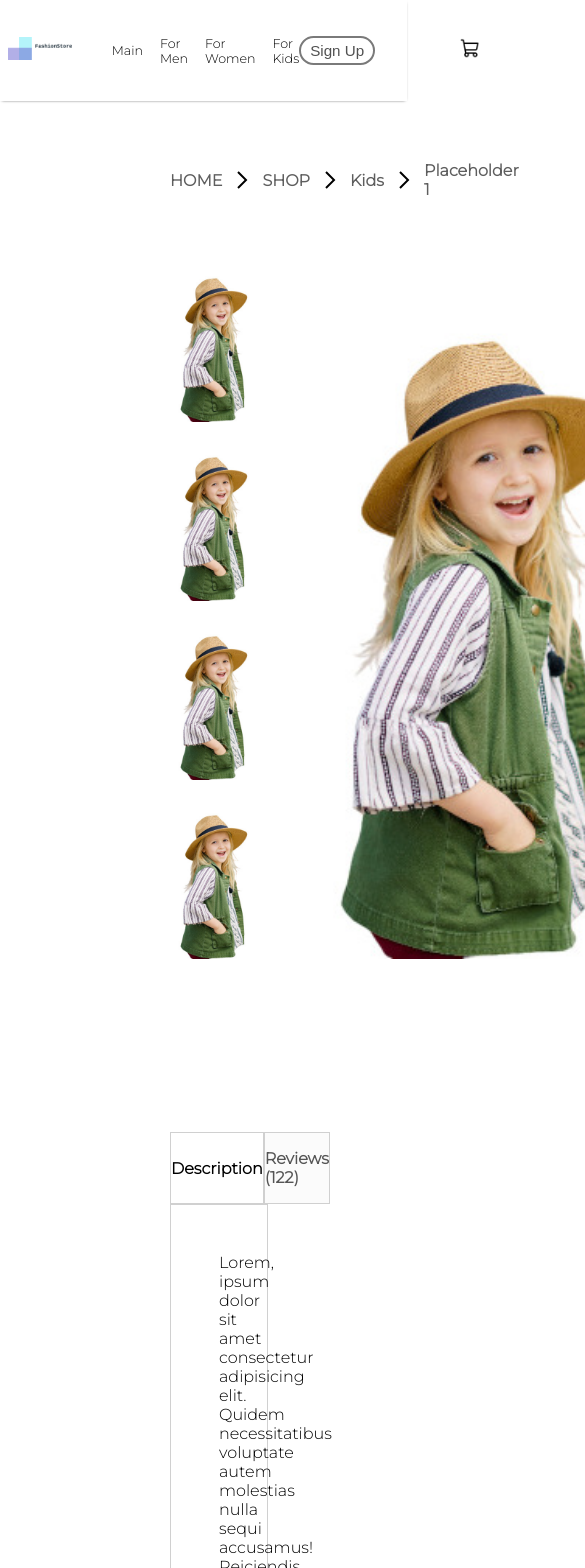
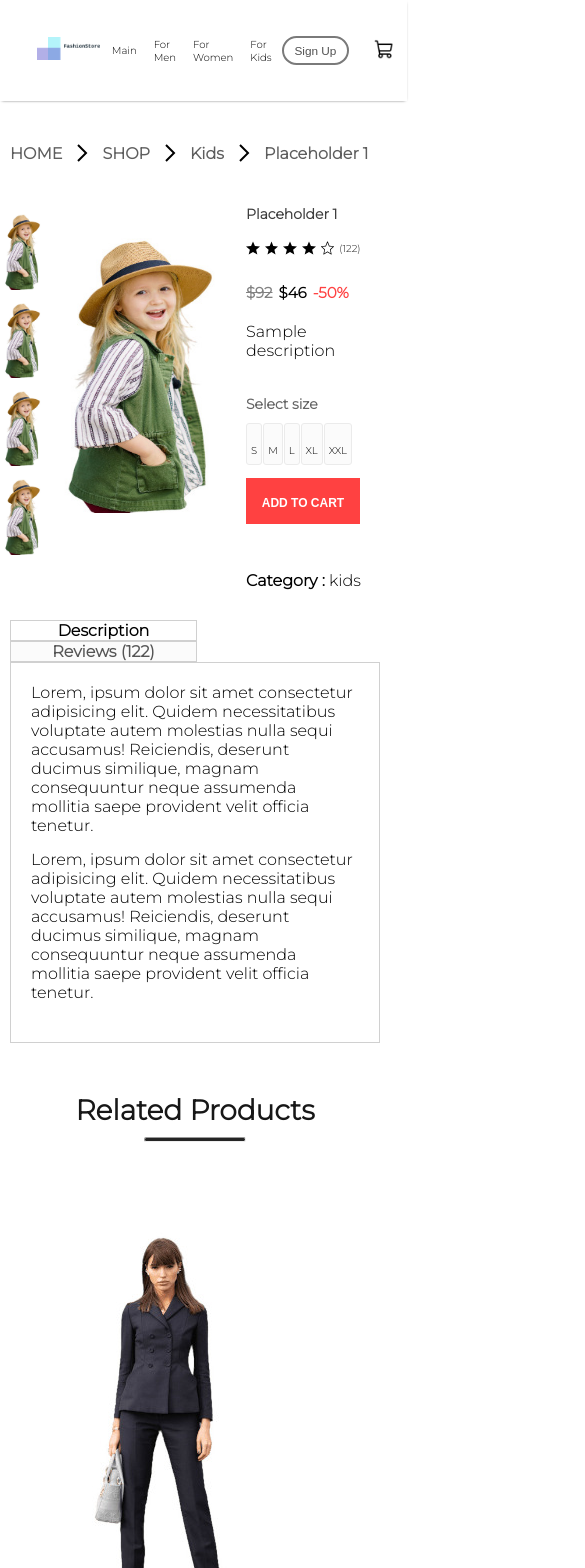
Before and after one commit to Sebastian4090/fashion-store, a React (Vite) app: page /product/1 in a window 390 px wide. Shown: the top 1568 px of the page, 585 px wide, since content can reach past the window. Built offline with nearby package versions, Linux system fonts and the light colour scheme.

Commit message:
improved responsiveness of the product page + footer and navbar improvements

```diff
--- a/src/Components/breadcrumbs/Breadcrumb.css
+++ b/src/Components/breadcrumbs/Breadcrumb.css
@@ -1,10 +1,16 @@
-.breadcrumb{
+.breadcrumb {
     display: flex;
     align-items: center;
     gap: 8px;
     color: #5e5e5e;
     font-size: 16px;
     font-weight: 600;
-    margin: 60px 170px;
     text-transform: capitalize;
-}
+    margin: 60px 20px;
+  }
+
+  @media (max-width: 768px) {
+    .breadcrumb {
+      margin: 40px 10px;
+    }
+  }
--- a/src/Components/descriptionBox/DescriptionBox.css
+++ b/src/Components/descriptionBox/DescriptionBox.css
@@ -1,12 +1,14 @@
-.descriptionBox{
-    margin: 120px 170px;
-}
+.descriptionBox {
+    margin: 60px 20px;
+  }
 
-.descriptionBox-navigator{
+  .descriptionBox-navigator {
     display: flex;
-}
+    flex-wrap: wrap;
+    gap: 10px;
+  }
 
-.descriptionBox-navBox{
+  .descriptionBox-navBox {
     display: flex;
     align-items: center;
     justify-content: center;
@@ -15,18 +17,43 @@
     width: 171px;
     height: 70px;
     border: 1px solid #d0d0d0;
-}
+  }
 
-.descriptionBox-navBox.fade{
+  .descriptionBox-navBox.fade {
     background: #fbfbfb;
     color: #555;
-}
+  }
 
-.descriptionBox-description{
+  .descriptionBox-description {
     display: flex;
     flex-direction: column;
-    gap: 25px;
+    gap: 15px;
     border: 1px solid #d0d0d0;
-    padding: 48px;
-    padding-bottom: 70px;
-}
+    padding: 20px;
+    padding-bottom: 40px;
+  }
+
+  @media (max-width: 1650px) {
+    .descriptionBox {
+      margin: 30px 10px;
+    }
+
+    .descriptionBox-navigator {
+      flex-direction: column;
+      gap: 20px;
+    }
+
+    .descriptionBox-navBox {
+      width: 50%;
+      height: auto;
+    }
+  }
+
+  @media (max-width: 768px){
+    .descriptionBox-navigator{
+        display: inline-table;
+        gap: 0px;
+        width: 100%;
+    }
+
+  }
--- a/src/Components/footer/Footer.css
+++ b/src/Components/footer/Footer.css
@@ -8,6 +8,7 @@
   }
 
   .footer-logo {
+    margin-top: 5%;
     display: flex;
     align-items: center;
     gap: 2vh;
@@ -59,3 +60,20 @@
     height: 0.3vh;
     background: #c7c7c7;
   }
+
+@media (max-width: 768px) {
+  .footer {
+    gap: 10px;
+    margin-top: 40px;
+  }
+
+  .footer-logo img{
+    margin-bottom: 20px;
+  }
+
+  .footer-links {
+    font-size: 12px;
+    gap: 10px;
+    margin-left: -35px;
+  }
+}
--- a/src/Components/navbar/Navbar.css
+++ b/src/Components/navbar/Navbar.css
@@ -105,7 +105,7 @@
   }
   .nav-menu {
     gap: 3vh;
-    font-size: 2vh;
+    font-size: 1.5vh;
   }
   .nav-menu hr {
     width: 90%;
@@ -131,23 +131,27 @@
 
 @media screen and (max-width: 480px) {
   .nav-logo img {
+    margin-left: 45%;
     width: 7.5vh;
   }
   .nav-menu {
     gap: 2vh;
-    font-size: 1.5vh;
+    font-size: 1.2vh;
   }
   .nav-menu hr {
     width: 95%;
     height: 0.2vh;
   }
   .nav-login-cart img {
+    margin-left: -60px;
+    margin-bottom: -2px;
     width: 2.5vh;
   }
   .nav-login-cart button {
-    width: 9vh;
+    width: 8vh;
     height: 3.5vh;
-    font-size: 1.8vh;
+    font-size: 1.4vh;
+    margin-left: 10px;
   }
   .nav-cart-count {
     width: 1vh;
@@ -156,5 +160,6 @@
     left: 99%;
     transform: translate(-50%, -50%);
     font-size: 1vh;
+    margin-left: -40px;
   }
 }
--- a/src/Components/productDisplay/ProductDisplay.css
+++ b/src/Components/productDisplay/ProductDisplay.css
@@ -1,135 +1,223 @@
-@keyframes hover_redButton{
-    from {color: white;}
-    to {color: #1c1c1c;}
+@keyframes hover_redButton {
+    from {
+      color: white;
+    }
+    to {
+      color: #1c1c1c;
+    }
   }
 
-.product-display{
+  .product-display {
     display: flex;
     margin: 0px 170px;
-    margin-bottom: 20vh;
+    margin-bottom: 10vh;
   }
 
-.product-display-left{
+  .product-display-left {
     display: flex;
     gap: 17px;
   }
 
-.product-display-imgList{
+  .product-display-imgList {
     display: flex;
     flex-direction: column;
     gap: 16px;
   }
 
-.product-display-imgList img{
-    height: 163px;
+  .product-display-imgList img {
+    max-height: 163px;
+    width: auto;
   }
 
-.product-display-imgMain{
-    width: auto;
-    height: 700px;
+  .product-display-imgMain {
+    max-width: 60vw;
+    width: 28vw;
+    height: 40vw;
   }
 
-.product-display-right{
-    margin: 0px 70px;
+  .product-display-right {
+    margin: 0px 5vw;
     display: flex;
     flex-direction: column;
   }
 
-.product-display-right h1{
+  .product-display-right h1 {
     color: #3d3d3d;
     font-size: 40px;
     font-weight: 700;
   }
 
-.product-display-rightStars{
+  .product-display-rightStars {
     display: flex;
     align-items: center;
-    margin-top: 13px;
+    margin-top: 10px;
     gap: 5px;
     color: #1c1c1c;
     font-size: 16px;
   }
 
-.product-display-rightStars img{
-    width: 3vh;
+  .product-display-rightStars img {
+    height: 3vh;
   }
 
-.product-display-rightPrices{
+  .product-display-rightPrices {
     display: flex;
-    margin: 40px 0px;
-    gap: 30px;
+    margin: 6vh 0px;
+    gap: 20px;
     font-size: 24px;
     font-weight: 700;
   }
 
-.product-display-rightPriceOld{
+  .product-display-rightPriceOld {
     color: #818181;
     text-decoration: line-through;
   }
 
-/* .product-display-rightPriceNew{
-} */
-
-.product-display-rightDiscount{
+  .product-display-rightDiscount {
     color: #ff4141;
   }
 
-.product-display-rightSize h1{
-    margin-top: 55px;
+  .product-display-rightSize h1 {
+    margin-top: 6vh;
     color: #656565;
     font-size: 20px;
     font-weight: 600;
   }
 
-.product-display-rightSizes{
+  .product-display-rightSizes {
     display: flex;
-    margin: 30px 0px;
-    gap: 20px;
+    margin: 3vh 0px;
+    gap: 1.35vw;
   }
 
-.product-display-rightSizes div{
-    padding: 18px 24px;
+  .product-display-rightSizes div {
+    padding: 2vh 1.6vw;
     background: #fbfbfb;
     border: 1px solid #ebebeb;
     border-radius: 3px;
     cursor: pointer;
   }
 
-.product-display-rightSizes div:hover{
+  .product-display-rightSizes div:hover {
     border-color: #919191;
   }
 
-.product-display-rightSizes div:active{
+  .product-display-rightSizes div:active {
     background: #dfdfdf;
   }
 
-.product-display-right button{
-    padding: 20px 40px;
-    width: 200px;
+  .product-display-right button {
+    padding: 2.2vh 2vw;
+    width: 12vw;
     font-size: 16px;
     font-weight: 600;
     color: white;
     background: #ff4141;
-    margin-bottom: 40px;
+    margin-bottom: 4vh;
     border: none;
     outline: none;
     cursor: pointer;
   }
 
-.product-display-right button:hover{
+  .product-display-right button:hover {
     animation-name: hover_redButton;
     animation-duration: 0.5s;
     color: #1c1c1c;
   }
 
-.product-display-right button:active{
+  .product-display-right button:active {
     background: #cf3535;
   }
 
-.product-display-rightCategory{
-    margin-top: 10px;
+  .product-display-rightCategory {
+    margin-top: 1.5vh;
   }
 
-.product-display-rightCategory span{
+  .product-display-rightCategory span {
     font-weight: 600;
   }
+
+  @media (max-width: 1650px) {
+    .product-display {
+      margin: 0px 10px;
+    }
+
+    .product-display-right h1{
+        font-size: 20px;
+    }
+
+    .product-display-rightStars img{
+        width: 20%;
+    }
+
+    .product-display-rightPrices{
+        font-size: 18px;
+    }
+  }
+
+  @media (max-width: 768px) {
+    .product-display{
+        margin: 0px 0px;
+    }
+
+    .product-display-left{
+        gap: 2px;
+    }
+
+    .product-display-imgList{
+        gap: 4px;
+    }
+
+    .product-display-imgList img{
+        height: 10vh;
+    }
+
+    .product-display-right h1{
+        font-size: 14px;
+    }
+
+    .product-display-imgMain{
+        height: 80%;
+        width: 150%;
+        margin-left: -12px;
+    }
+
+    .product-display-rightStars{
+        font-size: 10px;
+    }
+
+    .product-display-rightStars img{
+        height: 3.5vh;
+        width: 3.5vw;
+    }
+
+    .product-display-rightPrices{
+        font-size: 15px;
+        gap: 6px;
+        margin: 20px 0px;
+    }
+
+    .product-display-rightSize{
+        margin-top: -15px;
+    }
+
+    .product-display-rightSizes{
+        margin: 10px 0px;
+        gap: 1px;
+        font-size: 10px;
+        height: 0.5vh;
+        width: 0.5vw;
+    }
+
+    .product-display-rightSizes div{
+        padding: 20px 4px;
+
+    }
+
+    .product-display-right button{
+        width: 29.2vw;
+        height: 12vw;
+        margin-top: 40px;
+        font-size: 12px;
+    }
+  }
--- a/src/Components/relatedProducts/RelatedProducts.css
+++ b/src/Components/relatedProducts/RelatedProducts.css
@@ -1,27 +1,48 @@
-.relatedProducts{
+.relatedProducts {
     display: flex;
     flex-direction: column;
     align-items: center;
-    gap: 10px;
-    height: 90vh;
-}
+    gap: 20px;
+    min-height: 70vh;
+  }
 
-.relatedProducts h1{
+  .relatedProducts h1 {
     color: #171717;
-    font-size: 50px;
+    font-size: 36px;
     font-weight: 600;
-}
+    margin-top: 20px;
+  }
 
-.relatedProducts hr{
-    width: 200px;
-    height: 6px;
-    border-radius: 10px;
+  .relatedProducts hr {
+    width: 150px;
+    height: 4px;
+    border-radius: 5px;
     background: #252525;
-}
+  }
 
-.relatedProducts-item{
-    margin-top: 50px;
+  .relatedProducts-item {
+    margin-top: 30px;
     display: flex;
-    gap: 30px;
+    flex-wrap: wrap;
+    gap: 15px;
+  }
 
-}
+  @media (max-width: 1650px) {
+    .relatedProducts {
+      gap: 10px;
+      min-height: 60vh;
+    }
+
+    .relatedProducts h1 {
+      font-size: 28px;
+    }
+
+    .relatedProducts hr {
+      width: 100px;
+      height: 3px;
+    }
+
+    .relatedProducts-item {
+      gap: 10px;
+    }
+  }
```
Lines whose indentation alone changed are shown as unchanged.
